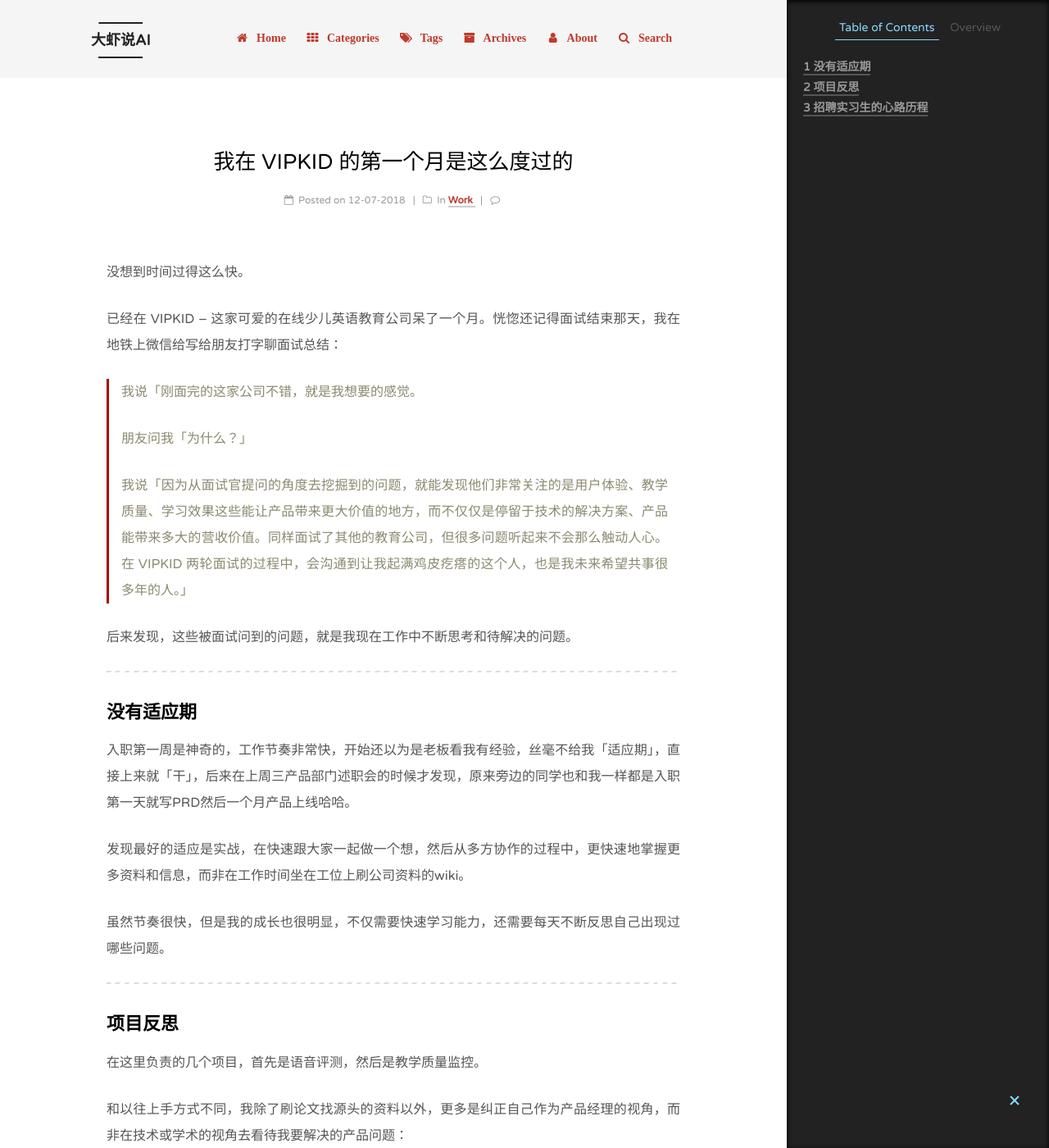
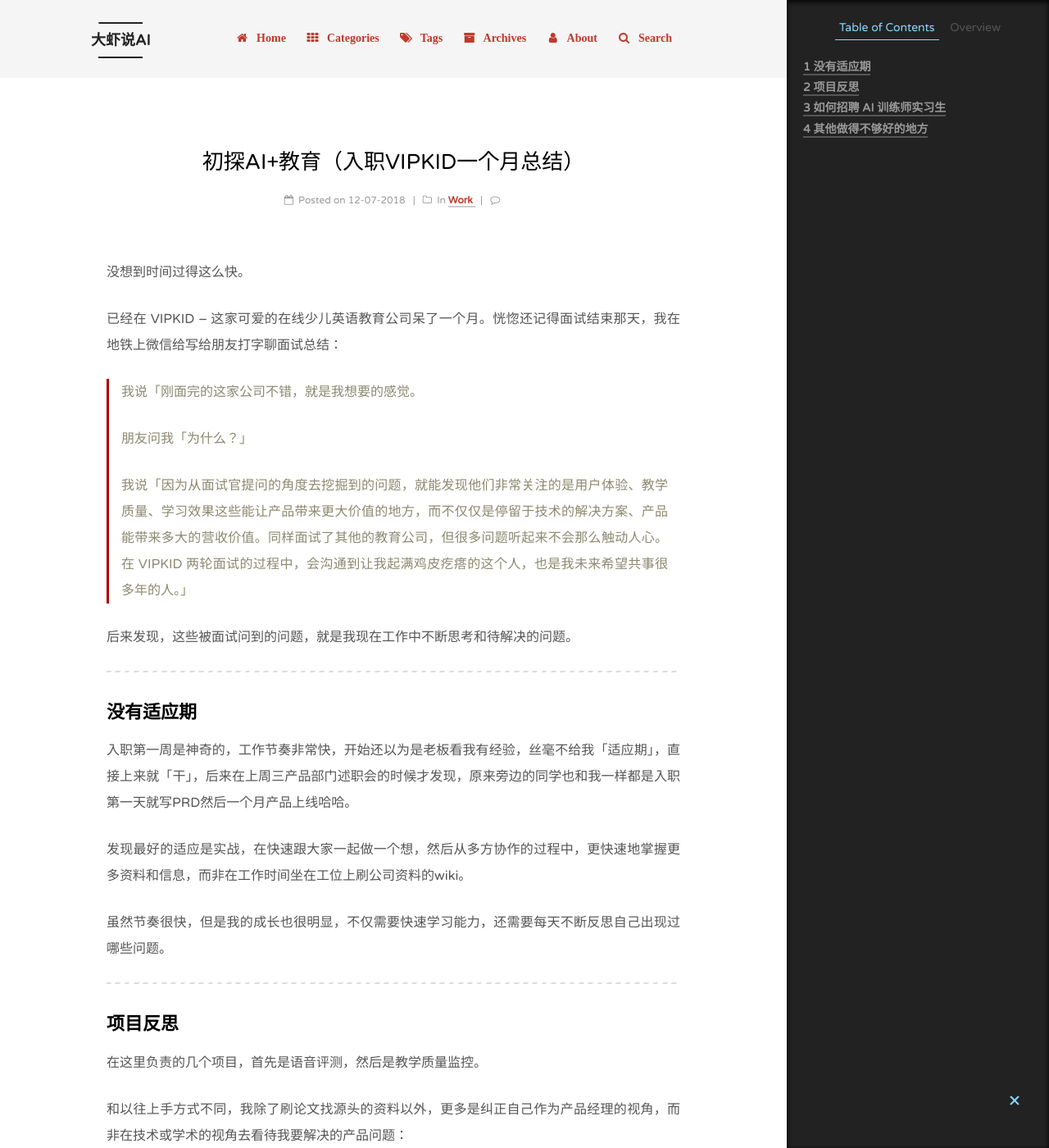
Before and after one commit to RamyWu/RamyWu.github.io, a Jekyll site: the page built from _posts/2018-07-13-VIPKID-Working-Summary.md, in a window 1280 px wide and 1400 px high. Shown: the whole window at 82% size. Built offline with Jekyll 4.4.1, drawn with Linux system fonts in a browser that asks for light colours; comment, search, counter and statistics services are not loaded; some of the changed text lies outside the part shown.

Commit message:
add vipkid summary

```diff
--- a/_posts/2018-07-13-VIPKID-Working-Summary.md
+++ b/_posts/2018-07-13-VIPKID-Working-Summary.md
@@ -1,6 +1,6 @@
 ---
 layout: post
-title:  "我在 VIPKID 的第一个月是这么度过的"
+title:  "初探AI+教育（入职VIPKID一个月总结）"
 date:   2018-07-13 07:50:00 +0800
 tags: AI-PM
 category: Work
@@ -56,9 +56,9 @@ category: Work
     - 老师更多的是提高孩子的兴趣、真实语境中的内在动机，以更好的方式让孩子理解语言、学习英语的文化和知识。
     - 老师通过行动指导更多深层概念的知识，AI 无法解决创造性的、无法被量化的内隐学习。
 2. AI 解决的是什么问题？
-    - 首先能给用户实时的反馈，快速纠正、让孩子更多地练习英语的开口机会
-    - 其次是及时帮助人工发现更多的问题，
-3. 我们在不同的阶段，应该先后解决哪些问题，
+    - 在口语评测场景，提供自动化反馈，实时传输结果，让孩子更多地练习英语的开口机会
+    - 还可以做用户行为探测，及时帮助人工发现更多的问题
+3. 我们在不同的阶段，应该先后解决哪些问题。
 
 ~ 由于是保密项目，工作细节不多展开，未来再多提炼相关经验分享。
 
@@ -75,7 +75,7 @@ category: Work
 
 ---
 
-## 招聘实习生的心路历程
+## 如何招聘 AI 训练师实习生
 
 
 老大在我入职后，给我们要了好几个实习生的headcount，包括 AI训练师、产品实习。让我在2周内至少面试3个人，7月初要到岗。
@@ -95,9 +95,19 @@ category: Work
 
 ...
 
-先写这么多，到上班点了，继续努力干活~
+## 其他做得不够好的地方
+
+晚上继续，先写这么多，到上班点了，继续努力干活~
+
+
+上面提到的一些术语和参考信息：
+
+- [人工智能在教育测评领域的应用与研究现状堆](https://www.jiemodui.com/N/97456.html)
+- [续费率95%、70%新用户来自转介绍，VIPKID的实现方式](http://oa.xdf.cn/portals/news_content.php?flag=industry&aid=8423278)
+
 
 在此，感谢我的老板、还有一帮可爱的实习生宝宝们~
+
 
 ---
 
```
